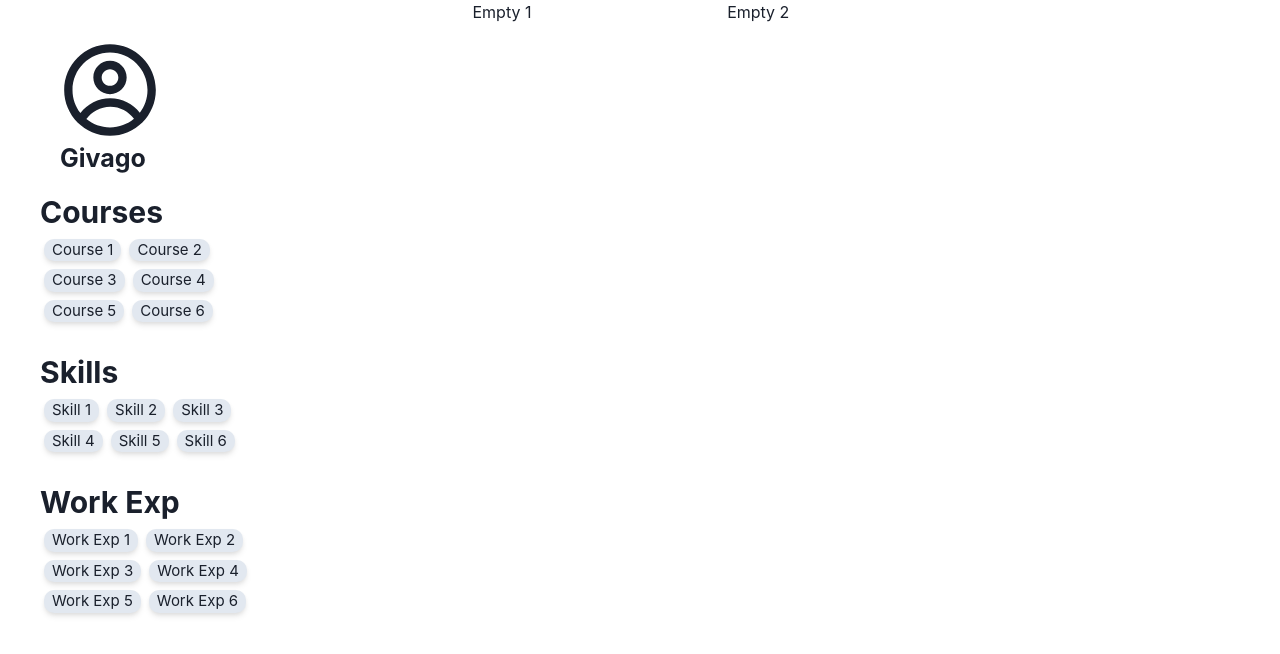
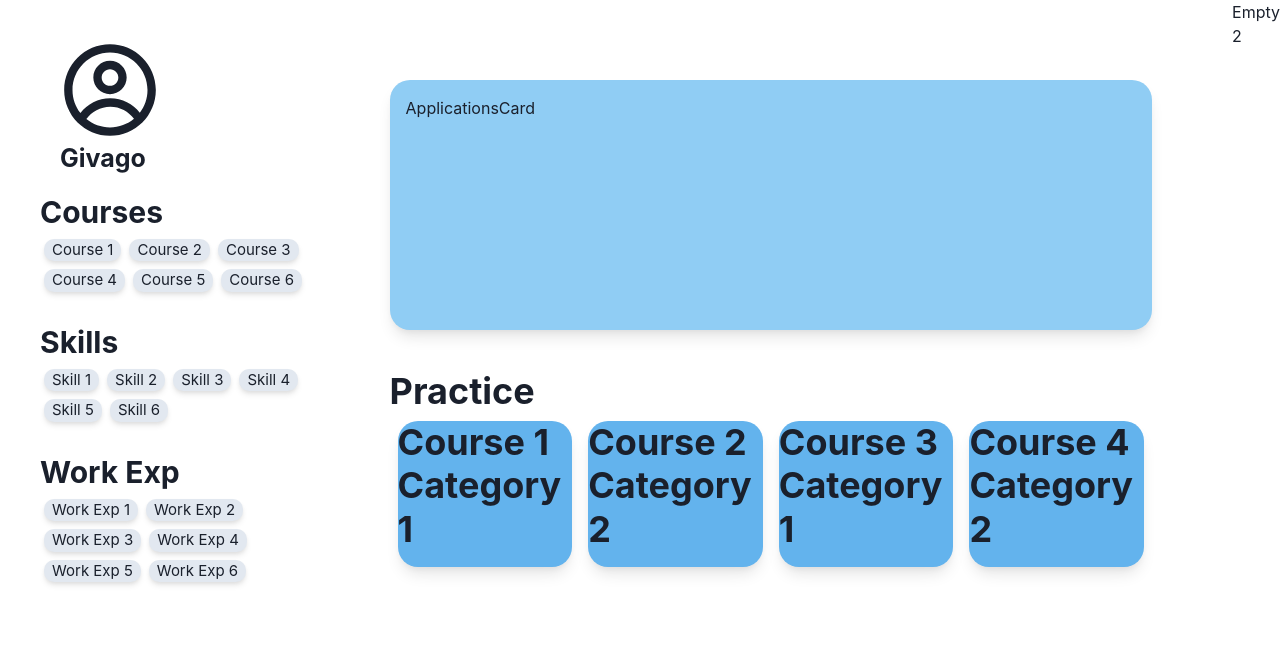
Before and after one commit to jeisper/mindScape, a React (Create React App) app: page / in a window 1280 px wide. Shown: the top 654 px of the page. Built offline with nearby package versions, Linux system fonts and the light colour scheme.

Commit message:
Setup the main section with application and practice areas

```diff
--- /dev/null
+++ b/src/components/ApplicationsCard.js
@@ -0,0 +1,12 @@
+import { Flex } from '@chakra-ui/react';
+import React from 'react';
+
+function ApplicationsCard() {
+  return (
+    <Flex h="250px" bg="blue.200" p="4" m="10" borderRadius="20" boxShadow="lg">
+      ApplicationsCard
+    </Flex>
+  );
+}
+
+export default ApplicationsCard;
--- /dev/null
+++ b/src/components/MainSection.js
@@ -0,0 +1,15 @@
+import { Flex } from '@chakra-ui/react';
+import React from 'react';
+import ApplicationsCard from './ApplicationsCard';
+import PracticeSection from './PracticeSection';
+
+function MainSection() {
+  return (
+    <Flex w="100%" h="100vh" flexDir="column" p="10">
+      <ApplicationsCard />
+      <PracticeSection />
+    </Flex>
+  );
+}
+
+export default MainSection;
--- /dev/null
+++ b/src/components/PracticeSection.js
@@ -0,0 +1,50 @@
+import { Flex, Heading } from '@chakra-ui/react';
+import React from 'react';
+
+function PracticeSection() {
+  const courses = [
+    {
+      name: 'Course 1',
+      category: 'Category 1',
+    },
+    {
+      name: 'Course 2',
+      category: 'Category 2',
+    },
+    {
+      name: 'Course 3',
+      category: 'Category 1',
+    },
+    {
+      name: 'Course 4',
+      category: 'Category 2',
+    },
+  ];
+
+  return (
+    <Flex px="10" pb="10" flexDir="column">
+      <Heading>Practice</Heading>
+
+      <Flex>
+        {courses.map(course => (
+          <Flex
+            key={course.name}
+            w="100%"
+            h="100%"
+            bg="blue.300"
+            m="2"
+            borderRadius="20"
+            boxShadow="lg"
+            flexDir="column"
+            flexWrap="wrap"
+          >
+            <Heading>{course.name}</Heading>
+            <Heading>{course.category}</Heading>
+          </Flex>
+        ))}
+      </Flex>
+    </Flex>
+  );
+}
+
+export default PracticeSection;
--- a/src/pages/Landing.js
+++ b/src/pages/Landing.js
@@ -1,12 +1,19 @@
 import { Flex } from '@chakra-ui/react';
 import React from 'react';
 import SideMenu from '../components/SideMenu';
+import MainSection from '../components/MainSection';
 
 function Landing() {
   return (
-    <Flex display="flex" flexDir="row" justify="space-between">
+    <Flex
+      display="flex"
+      flexDir="row"
+      justify="space-between"
+      minH="100vh"
+      w="100%"
+    >
       <SideMenu />
-      <Flex>Empty 1 </Flex>
+      <MainSection />
       <Flex>Empty 2</Flex>
     </Flex>
   );
```
Also changed, not shown: 1 other file (tests, documents, lock files or other folders).
